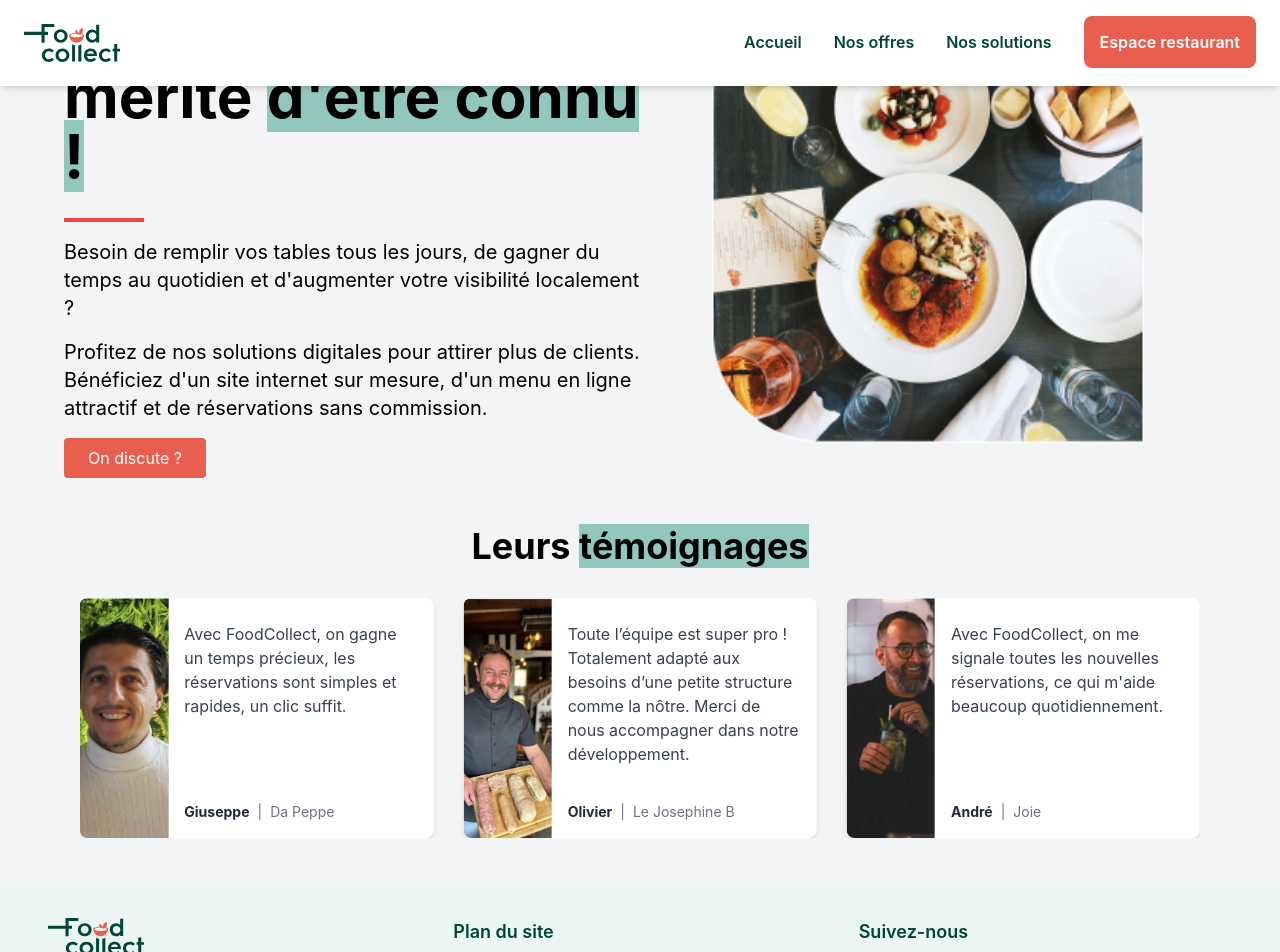
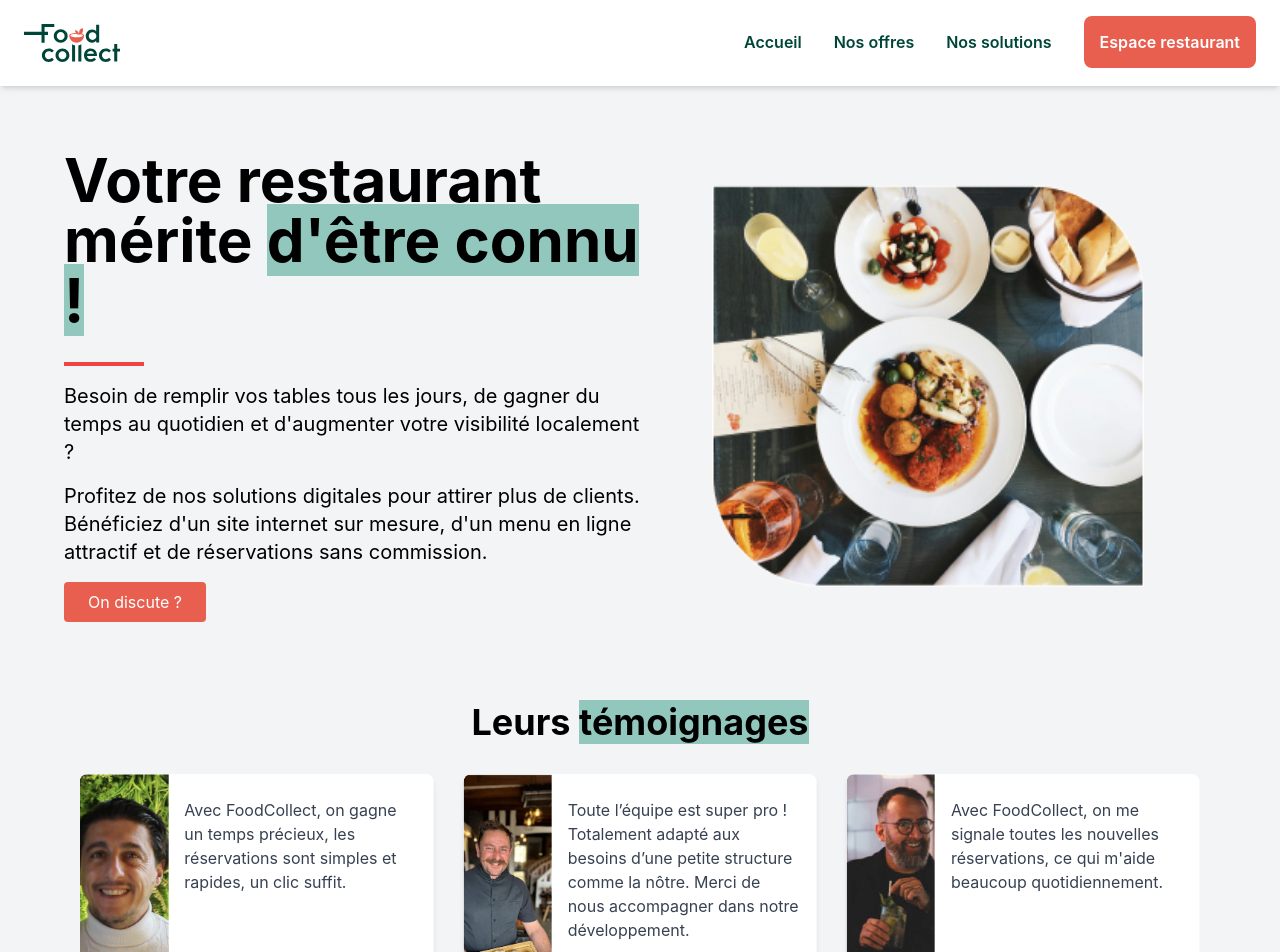
Before and after one commit to D-Seonay/food-collect-refactor, a React (Vite) app: page / in a window 1280 px wide. Shown: the top 952 px of the page. Built offline with nearby package versions, Linux system fonts and the light colour scheme.

Commit message:
Refactoriser le composant Carousel pour afficher une seule carte par défaut

```diff
--- a/src/components/Carousel.jsx
+++ b/src/components/Carousel.jsx
@@ -3,7 +3,7 @@
 import 'swiper/css';
 import 'swiper/css/pagination';
 import 'swiper/css/navigation';
-import { Autoplay, Pagination, Navigation } from 'swiper/modules';
+import { Autoplay, Pagination } from 'swiper/modules';
 
 // Exemple de données pour les projets
 const projects = [
@@ -39,9 +39,9 @@
 
 const Carousel = () => {
   return (
-    <div className="container mx-auto pb-32 px-4">
+    <div className="container mx-auto px-4">
       <Swiper
-        slidesPerView={3} // Affiche 3 cartes par défaut
+        slidesPerView={1} // Affiche 3 cartes par défaut
         spaceBetween={30} // Espace entre les cartes
         autoplay={{
           delay: 2500, // Temps avant le défilement automatique
@@ -68,14 +68,14 @@
               <img
                 src={project.image}
                 alt={project.title}
-              className="w-1/4 h-100 object-cover"
+                className="w-1/4 h-auto object-cover"
               />
               <div className="p-4 w-3/4 flex flex-col justify-between">
                 <p className="text-gray-700 mt-2">{project.description}</p>
                 <div className="flex items-center">
-              <p className="text-gray-800 text-sm mt-2 text-bottom font-bold">{project.author}</p>
-              <p className="text-gray-500 text-sm mt-2 mx-2 text-bottom">  |  </p>
-              <p className="text-gray-500 text-sm mt-2 text-bottom">{project.restaurant}</p>
+                  <p className="text-gray-800 text-sm font-bold">{project.author}</p>
+                  <p className="text-gray-500 text-sm mx-2">|</p>
+                  <p className="text-gray-500 text-sm">{project.restaurant}</p>
                 </div>
               </div>
             </div>
--- a/src/pages/HomePage.jsx
+++ b/src/pages/HomePage.jsx
@@ -14,7 +14,7 @@
 
 
   return (
-    <div className="flex flex-col items-center justify-center h-screen bg-gray-100 p-4 md:p-16">
+    <div className="flex flex-col items-center justify-center h-full bg-gray-100 p-4 md:p-16">
       <div className="flex flex-col md:flex-row w-full h-full">
         <div className="md:w-1/2 flex items-center justify-center md:justify-start">
           <div className="flex flex-col items-center md:items-start space-y-4">
@@ -66,7 +66,7 @@
 
         </div>
       </div>
-      <div className="w-full mt-12 h-full">
+      <div className="w-full mt-20 h-full container mx-auto contents-center">
         <h1 className="text-4xl font-bold text-center mb-8">Leurs <AnimatedLetters text="témoignages" /></h1>
         <Carousel />
       </div>
```
Lines whose indentation alone changed are shown as unchanged.
